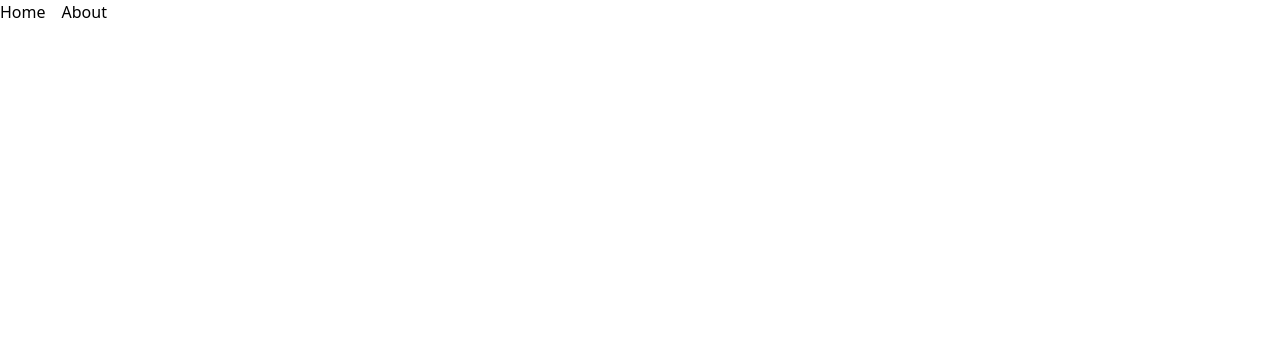
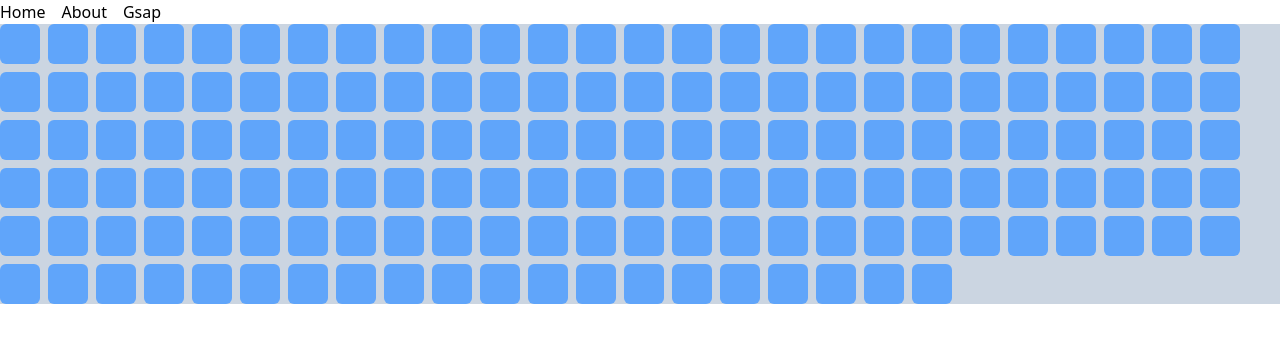
Before and after one commit to Sovai/zoom-div, a Vue app: page /gsap in a window 1280 px wide. Before the commit this address had no page. Shown: the top 342 px of the page. Built offline with nearby package versions, Linux system fonts and the light colour scheme.

Commit message:
test gsap

```diff
--- a/package.json
+++ b/package.json
@@ -10,6 +10,7 @@
   "dependencies": {
     "@coddicat/vue-pinch-scroll-zoom": "^3.3.4",
     "@coddicat/vue3-pinch-scroll-zoom": "^0.2.1",
+    "gsap": "^3.10.4",
     "hammerjs": "^2.0.8",
     "panzoom": "^9.4.3",
     "pinch-zoom-element": "^1.1.1",
--- a/src/App.vue
+++ b/src/App.vue
@@ -6,6 +6,7 @@ import { RouterView } from "vue-router";
   <div class="flex gap-4">
     <RouterLink to="/">Home</RouterLink>
     <RouterLink to="/about">About</RouterLink>
+    <RouterLink to="/gsap">Gsap</RouterLink>
   </div>
   <RouterView />
 </template>
--- a/src/router/index.js
+++ b/src/router/index.js
@@ -1,23 +1,28 @@
-import { createRouter, createWebHistory } from 'vue-router'
-import HomeView from '../views/HomeView.vue'
+import { createRouter, createWebHistory } from "vue-router";
+import HomeView from "../views/HomeView.vue";
 
 const router = createRouter({
   history: createWebHistory(import.meta.env.BASE_URL),
   routes: [
     {
-      path: '/',
-      name: 'home',
-      component: HomeView
+      path: "/",
+      name: "home",
+      component: HomeView,
     },
     {
-      path: '/about',
-      name: 'about',
+      path: "/gsap",
+      name: "gsap",
+      component: () => import("../views/GsapView.vue"),
+    },
+    {
+      path: "/about",
+      name: "about",
       // route level code-splitting
       // this generates a separate chunk (About.[hash].js) for this route
       // which is lazy-loaded when the route is visited.
-      component: () => import('../views/AboutView.vue')
-    }
-  ]
-})
+      component: () => import("../views/AboutView.vue"),
+    },
+  ],
+});
 
-export default router
+export default router;
--- /dev/null
+++ b/src/views/GsapView.vue
@@ -0,0 +1,86 @@
+<template>
+  <div class="bg-slate-300 relative overflow-hidden" id="wrapper">
+    <div class="flex flex-wrap gap-2">
+      <div
+        v-for="i in 150"
+        :key="i"
+        @click="clicked($event, i)"
+        class="rounded-md w-10 h-10"
+        :class="i === selected ? 'bg-red-500' : 'bg-blue-400'"
+      ></div>
+    </div>
+  </div>
+</template>
+
+<!-- eslint-disable no-unused-vars -->
+<script setup>
+import { nextTick, onMounted, ref } from "vue";
+import { gsap, Power3 } from "gsap";
+import Draggable from "gsap/Draggable";
+gsap.registerPlugin(Draggable);
+
+let selected = ref(null);
+let scale = ref(1);
+
+onMounted(async () => {
+  await nextTick();
+  Draggable.create("#wrapper", {
+    onDragStart: function () {
+      gsap.killTweensOf("#wrapper");
+    },
+    bounds: document.getElementById("container"),
+  });
+});
+
+function clicked(e, i) {
+  selected.value = selected.value === i ? null : i;
+  // scale.value = scale.value === 1 ? 1.5 : 1;
+  scale.value = 1.5;
+  let rect = e.target.getBoundingClientRect();
+  let centerX = window.innerWidth / 2;
+  let centerY = window.innerHeight / 2;
+  let x = centerX - (rect.x + rect.width / 2);
+  let y = centerY - (rect.y + rect.height / 2);
+
+  gsap.to("#wrapper", {
+    x: "+=" + x,
+    y: "+=" + y,
+    duration: 1,
+    ease: Power3.easeInOut,
+  });
+
+  gsap.to("#wrapper", {
+    scale: scale.value,
+    duration: 1,
+    ease: Power3.easeInOut,
+  });
+}
+
+// function onSeatClick(e, i) {
+//   selected.value = selected.value === i ? null : i;
+
+//   const rect = e.target.getBoundingClientRect();
+
+//   console.log("rect: ", rect, e);
+
+//   const x = -rect.x;
+//   const y = -rect.y;
+//   scale.value = scale.value === 1 ? 1.5 : 1;
+
+//   console.log("x-y: ", x, y);
+//   var tw = gsap
+//     .to("#wrapper", {
+//       x,
+//       y,
+//       scale: scale.value,
+//       paused: true,
+//       ease: Power3.easeInOut,
+//       duration: 1,
+//     })
+//     .reverse();
+
+//   tw.reversed() ? tw.play() : tw.reverse();
+// }
+</script>
+
+<style lang="scss" scoped></style>
--- a/src/views/HomeView.vue
+++ b/src/views/HomeView.vue
@@ -10,14 +10,6 @@ onMounted(async () => {
 
 function scalingHandler(scale) {
   console.log(scale);
-}
-
-function onWrapperClick(event) {
-  console.log(event.x);
-  // zoomer.value.setData({
-  //   translateX: -event.x,
-  //   translateY: -event.y,
-  // });
 }
 
 const zoomer = ref(null);
@@ -34,8 +26,18 @@ const eventData = ref({});
 
 let selected = ref(null);
 function onSeatClick(event, i) {
-  selected.value = i;
+  selected.value = selected.value === i ? null : i;
+
+  console.log({ event });
+  // zoomer.value.setData({
+  //   scale: 2,
+  //   originX: 0,
+  //   originY: 0,
+  //   translateX: event.clientX,
+  //   translateY: event.clientXY,
+  // });
 }
+
 const onEvent = (name, e) => {
   console.log({ name, e });
   eventName.value = name;
@@ -57,6 +59,11 @@ const reset = () => {
     });
   }
 };
+
+let getContainerWidth = 500;
+let getContainerHeight = 500;
+let getContentWidth = 1000;
+let getContentHeight = 1000;
 </script>
 
 <template inheritAttrs="false">
@@ -73,8 +80,6 @@ const reset = () => {
     <PinchScrollZoom
       ref="zoomer"
       v-bind="$attrs"
-      :width="500"
-      :height="500"
       :scale="scale"
       :translate-x="translateX"
       :translate-y="translateY"
@@ -92,8 +97,10 @@ const reset = () => {
       :enableStopDrag="true"
       :enableDragging="true"
       style="border: 1px solid black"
-      :content-width="500"
-      :content-height="500"
+      :width="getContainerWidth"
+      :height="getContainerHeight"
+      :content-width="getContentWidth"
+      :content-height="getContentHeight"
     >
       <div ref="layoutRef" class="flex flex-wrap gap-2">
         <div
```
Also changed, not shown: 1 other file (tests, documents, lock files or other folders).
